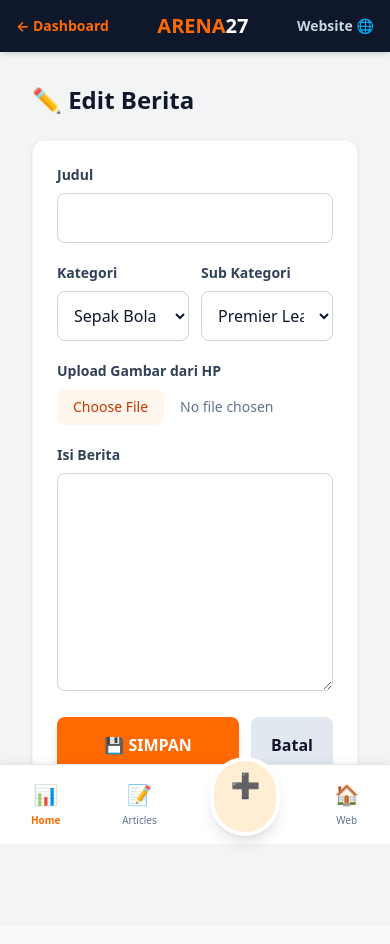
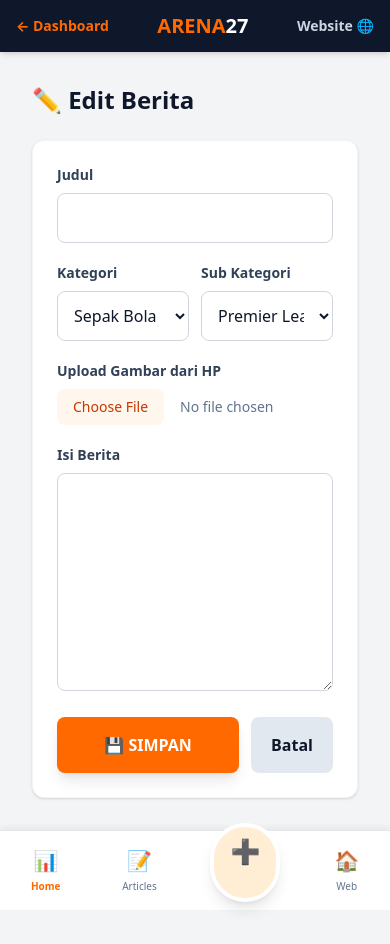
Before and after one commit to cakrawala27/arena27, a Next.js app: page /admin/articles/edit in a window 390 px wide. Shown: the top 944 px of the page. Built offline with nearby package versions, Linux system fonts and the light colour scheme.

Commit message:
fix: detective scan and remove all sticky/fixed from layouts

```diff
--- a/src/app/admin/layout.tsx
+++ b/src/app/admin/layout.tsx
@@ -8,13 +8,13 @@ export default function AdminLayout({ children }: { children: React.ReactNode })
 
   return (
     <div className="min-h-screen bg-gray-100 pb-24 flex flex-col">
-      <header className="bg-slate-900 text-white p-3 flex items-center justify-between shadow-md sticky top-0 z-50 px-4">
+      <header className="bg-slate-900 text-white p-3 flex items-center justify-between shadow-md static top-0 z-50 px-4">
         <Link href="/admin" className="flex items-center gap-1 text-sm font-bold text-orange-500">← Dashboard</Link>
         <h1 className="text-xl font-black text-orange-500">ARENA<span className="text-white">27</span></h1>
         <button onClick={openWebsite} className="text-sm font-bold text-slate-300">Website 🌐</button>
       </header>
       <main className="flex-1 p-4">{children}</main>
-      <nav className="fixed bottom-0 left-0 right-0 bg-white border-t border-gray-200 md:hidden z-50 shadow-[0_-4px_6px_-1px_rgba(0,0,0,0.05)]">
+      <nav className="static bottom-0 left-0 right-0 bg-white border-t border-gray-200 md:hidden z-50 shadow-[0_-4px_6px_-1px_rgba(0,0,0,0.05)]">
         <div className="flex justify-around py-2">
           <Link href="/admin" className="flex flex-col items-center p-2 text-orange-500"><span className="text-xl">📊</span><span className="text-[10px] mt-1 font-bold">Home</span></Link>
           <Link href="/admin/articles" className="flex flex-col items-center p-2 text-slate-500"><span className="text-xl">📝</span><span className="text-[10px] mt-1">Articles</span></Link>
--- a/src/app/page.tsx
+++ b/src/app/page.tsx
@@ -476,7 +476,7 @@ export default function HomePage() {
 
       <div className="arena-wrap">
         {/* HEADER DIAM PERMANEN - TIDAK ADA STICKY/FIXED */}
-        <div className="arena-topbar">
+        <div className="arena-topbar" style={{position: "static", top: "auto", zIndex: "auto"}}>
           <span onClick={handleLogoClick} className="arena-topbar-logo">
             <span>ARENA</span>27
             {clickCount > 0 && clickCount < 5 && <span className="arena-topbar-counter">{clickCount}/5</span>}
```
